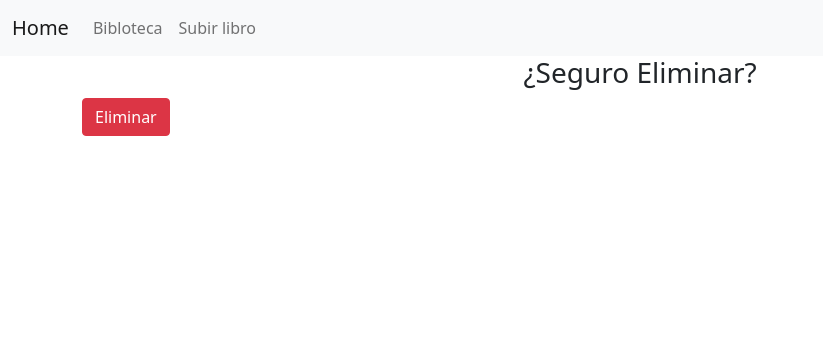
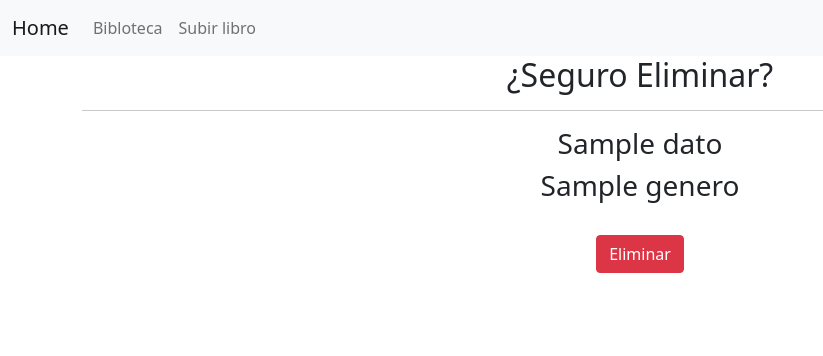
Before and after one commit to Luis-Blash/libreria-azure, a Flask app: template app/templates/libros/deleteLibro.html in a window 1280 px wide. Shown: the top 356 px of the page, without its empty margins (0-823 px from the left). Run offline with Flask 2, Linux system fonts and the light colour scheme; the template is opened without the code that fills it: most values are stand-ins (such as "Sample title", 1, 10 or a date in 2020).

Commit message:
detalles

```diff
--- a/app/controller/librosController.py
+++ b/app/controller/librosController.py
@@ -22,7 +22,7 @@ def subir_bibloteca():
     return render_template('libros/subirLibro.html',ejemplar=datos)
 
 def actualizar_bibloteca(id):
-    datos = LibroModels().getUnLibro(id)
+    datos = LibroModels(id).getUnLibro()
 
     if request.method == 'POST':
         titulo = request.form.get('titulo')
@@ -33,7 +33,8 @@ def actualizar_bibloteca(id):
     return render_template('libros/updateLibro.html',datos=datos)
 
 def deleteLibro(id):
+    datos = LibroModels(id).getUnLibro()
     if request.method == 'POST':
         LibroModels(id).deleteLibro()
         return redirect(url_for('libro_bp.todolosLibros'))
-    return render_template('libros/deleteLibro.html')
+    return render_template('libros/deleteLibro.html', datos=datos)
--- a/app/models/libroModels.py
+++ b/app/models/libroModels.py
@@ -37,8 +37,8 @@ class LibroModels:
 
         return datos
 
-    def getUnLibro(self, id):
-        cursor.execute(f'select Genero,Titulo FROM Libro WHERE ID_Libro={id};')
+    def getUnLibro(self):
+        cursor.execute(f'select Genero,Titulo FROM Libro WHERE ID_Libro={self.__id_libro};')
         datos = []
         for d in cursor:
             datos.append(d)
--- a/app/templates/libros/deleteLibro.html
+++ b/app/templates/libros/deleteLibro.html
@@ -1,8 +1,13 @@
 {% extends "base.html" %}
 {%block title%}Bibloteca{% endblock %}
 {%block content%}
-<form method="POST">
-    <h3 style="text-align: center;">¿Seguro Eliminar?</h3>
+
+<form method="POST" style="text-align: center;">
+    <h2 style="text-align: center;">¿Seguro Eliminar?</h2>
+    <hr>
+    <h3>{{datos[0]['Titulo']}}</h3>
+    <h3>{{datos[0]['Genero']}}</h3>
+    <br>
     <button type="submit" class="btn btn-danger">Eliminar</button>
 </form>
 {% endblock %}
```
